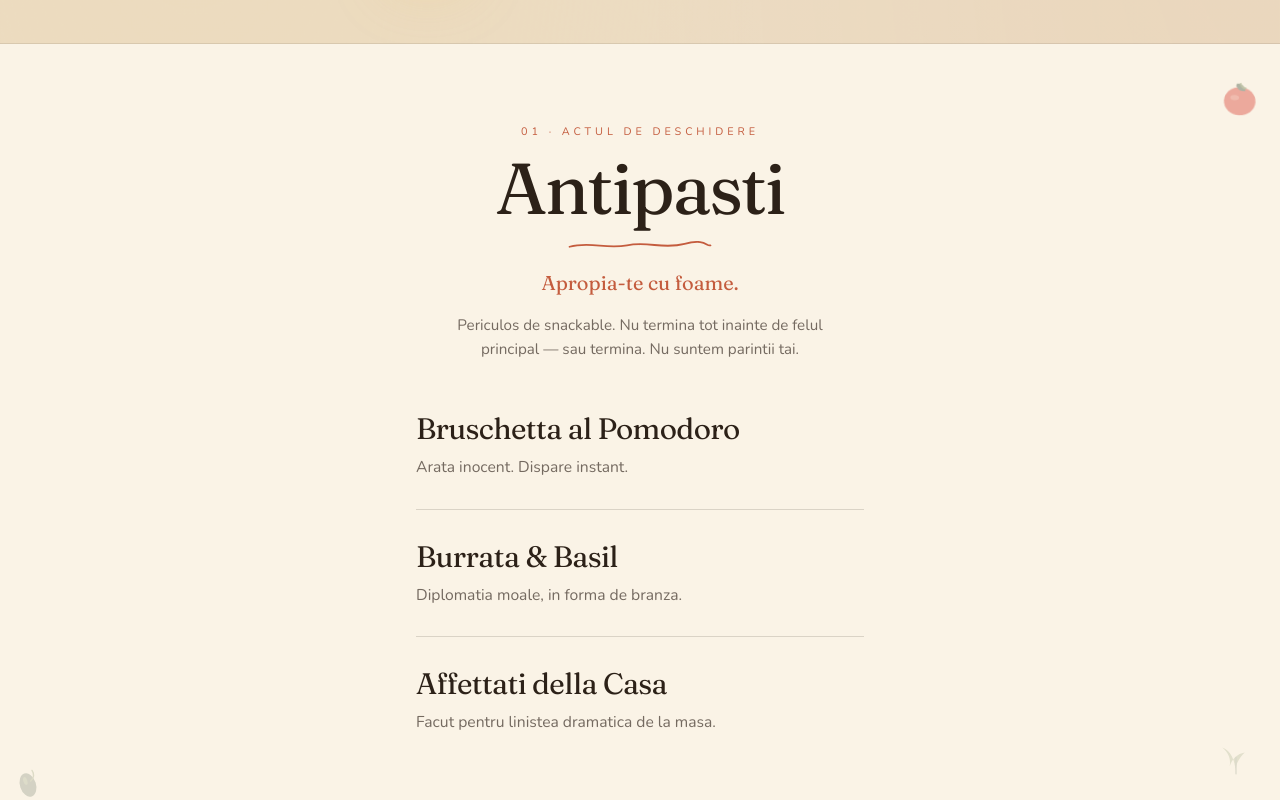
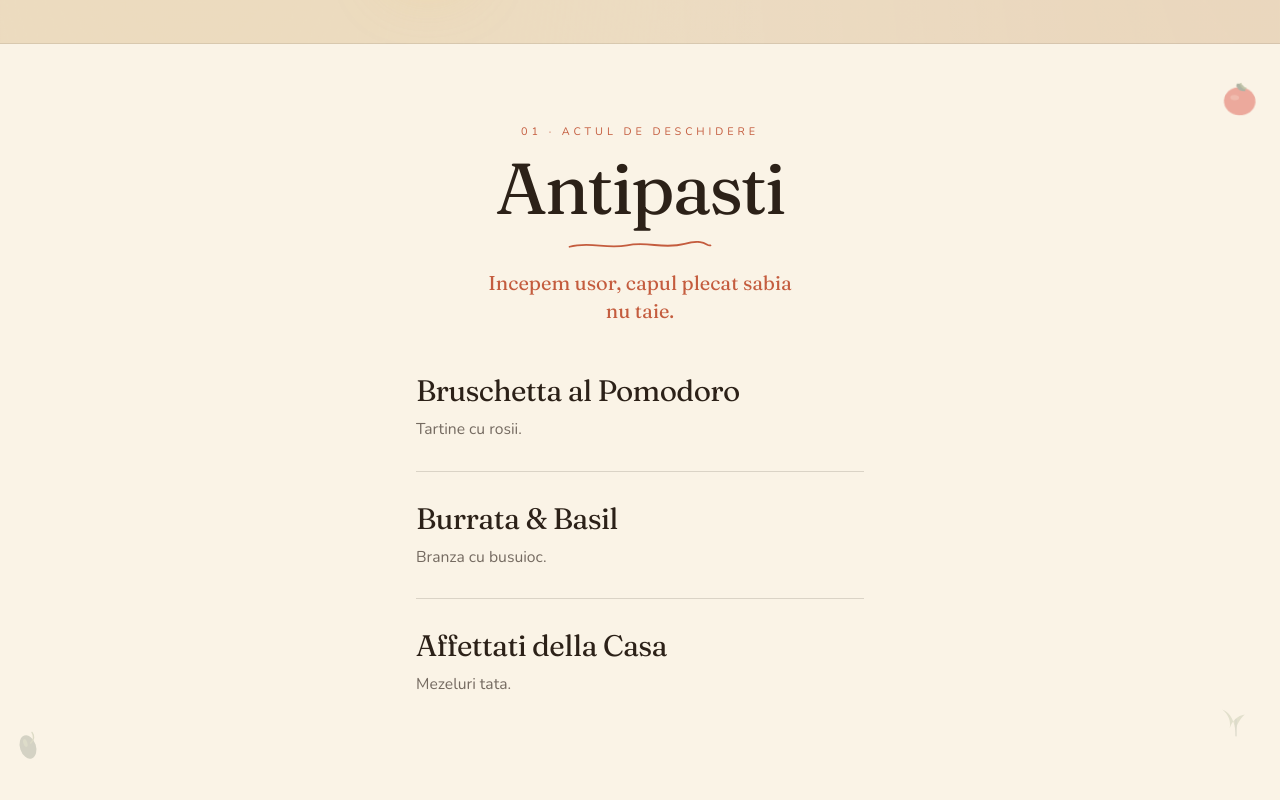
Before and after one commit to Razvan4449/toscana-menu, a Next.js app: page / in a window 1280 px wide. Shown: the part 1760-2560 px from the top of the page. Built offline with nearby package versions, Linux system fonts and the light colour scheme.

Commit message:
Update Antipasti section copy.
Co-authored-by: Cursor <cursoragent@cursor.com>

```diff
--- a/src/components/MenuExperience.tsx
+++ b/src/components/MenuExperience.tsx
@@ -101,12 +101,14 @@ function CourseSection({ course, index }: { course: Course; index: number }) {
             className="js-scribble mx-auto mt-5 w-36"
             color={scribbleColor[course.tone]}
           />
-          <p className={`mx-auto mt-5 max-w-[18rem] font-display text-xl leading-snug ${accent[course.tone]}`}>
+          <p className={`mx-auto mt-5 max-w-[20rem] font-display text-xl leading-snug ${accent[course.tone]}`}>
             {course.vibe}
           </p>
-          <p className={`mx-auto mt-4 max-w-sm text-[0.95rem] leading-relaxed ${muted[course.tone]}`}>
-            {course.note}
-          </p>
+          {course.note ? (
+            <p className={`mx-auto mt-4 max-w-sm text-[0.95rem] leading-relaxed ${muted[course.tone]}`}>
+              {course.note}
+            </p>
+          ) : null}
         </header>
 
         <ul className="mt-12 space-y-0">
--- a/src/data/menu.ts
+++ b/src/data/menu.ts
@@ -68,21 +68,21 @@ export const courses: Course[] = [
     number: "01",
     title: "Antipasti",
     italian: "Actul de deschidere",
-    vibe: "Apropia-te cu foame.",
-    note: "Periculos de snackable. Nu termina tot inainte de felul principal — sau termina. Nu suntem parintii tai.",
+    vibe: "Incepem usor, capul plecat sabia nu taie.",
+    note: "",
     tone: "cream",
     dishes: [
       {
         name: "Bruschetta al Pomodoro",
-        line: "Arata inocent. Dispare instant.",
+        line: "Tartine cu rosii.",
       },
       {
         name: "Burrata & Basil",
-        line: "Diplomatia moale, in forma de branza.",
+        line: "Branza cu busuioc.",
       },
       {
         name: "Affettati della Casa",
-        line: "Facut pentru linistea dramatica de la masa.",
+        line: "Mezeluri tata.",
       },
     ],
   },
```
